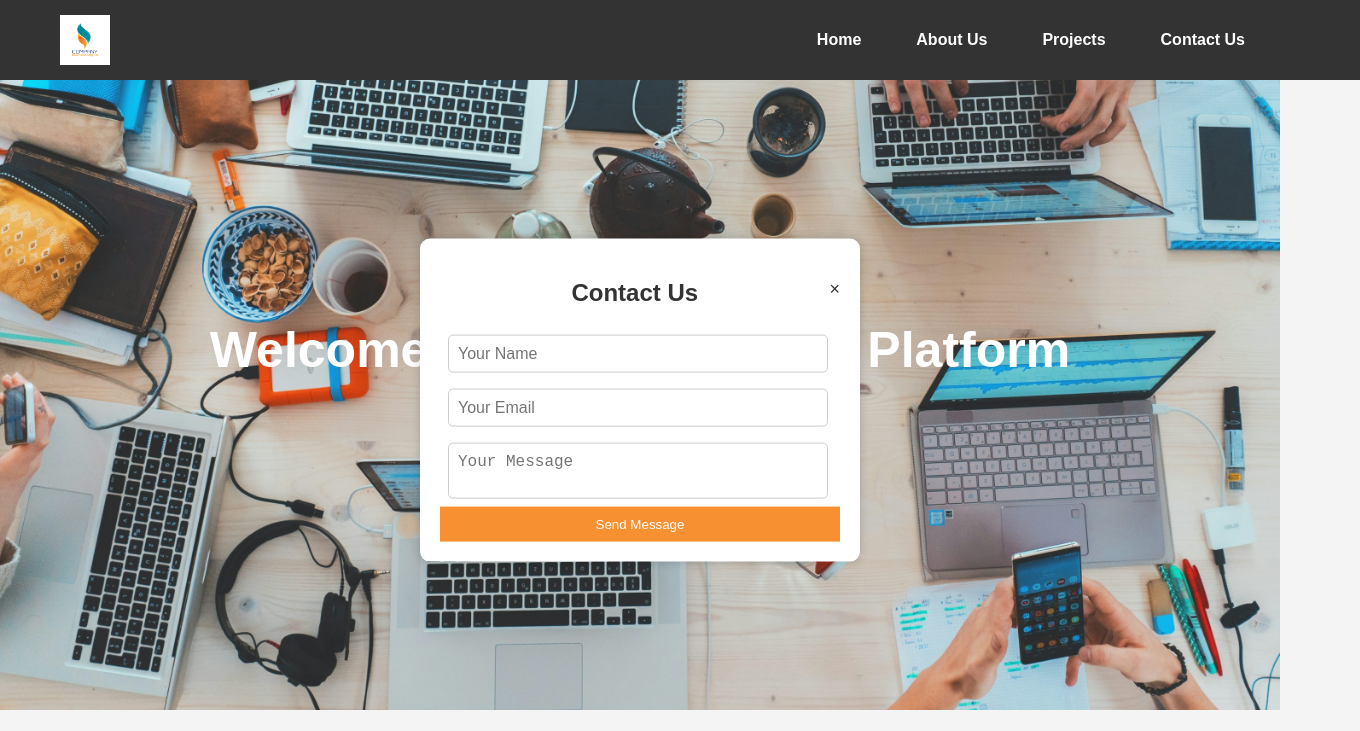
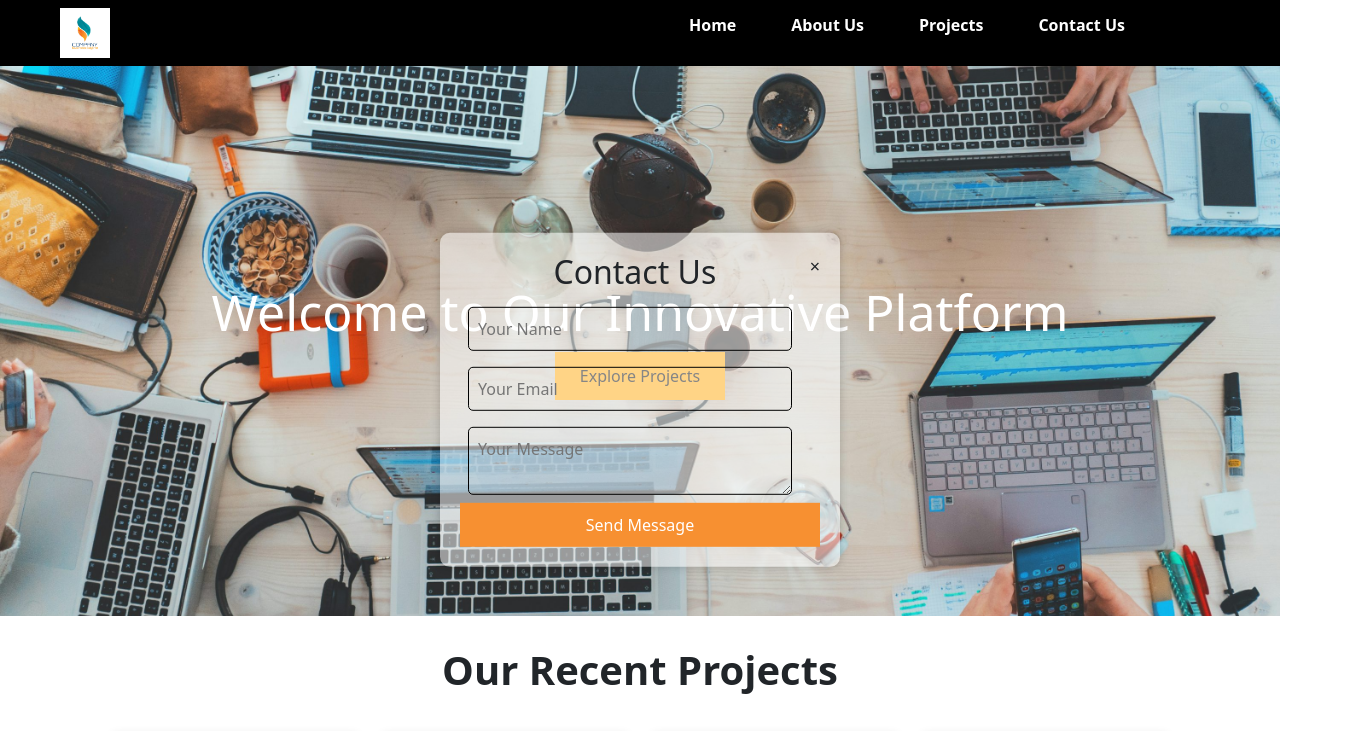
Before and after one commit to Chetu1911/landing-page, a plain HTML site: page index.html in a window 1280 px wide. Shown: the top 731 px of the page, 1360 px wide, since content can reach past the window. Drawn offline with nearby package versions, Linux system fonts and the light colour scheme.

Commit message:
fix the mbile view

```diff
--- a/index.html
+++ b/index.html
@@ -6,6 +6,7 @@
     <meta name="viewport" content="width=device-width, initial-scale=1.0">
     <title> Landing Page</title>
     <link rel="stylesheet" href="styles.css">
+    <link href="https://cdn.jsdelivr.net/npm/bootstrap@5.0.2/dist/css/bootstrap.min.css" rel="stylesheet" integrity="sha384-EVSTQN3/azprG1Anm3QDgpJLIm9Nao0Yz1ztcQTwFspd3yD65VohhpuuCOmLASjC" crossorigin="anonymous">
     <script defer src="script.js"></script>
 </head>
 
--- a/styles.css
+++ b/styles.css
@@ -11,7 +11,7 @@ body {
     display: flex;
     align-items: center;
     justify-content: space-between;
-    background: #333;
+    background: #000000;
     padding: 15px 60px;
     position: fixed;
     top: 0;
@@ -246,7 +246,8 @@ body {
     top: 50%;
     left: 50%;
     transform: translate(-50%, -50%);
-    background: white;
+    background: rgba(255, 255, 255, 0.526);
+
     padding: 20px;
     box-shadow: 0 0 10px rgba(0, 0, 0, 0.2);
     border-radius: 10px;
@@ -259,7 +260,7 @@ body {
     width: 90%;
     padding: 9px;
     margin: 8px;
-    border: 1px solid #ccc;
+    border: 1px solid #000000;
     border-radius: 5px;
     color: #061c23;
 }
```
